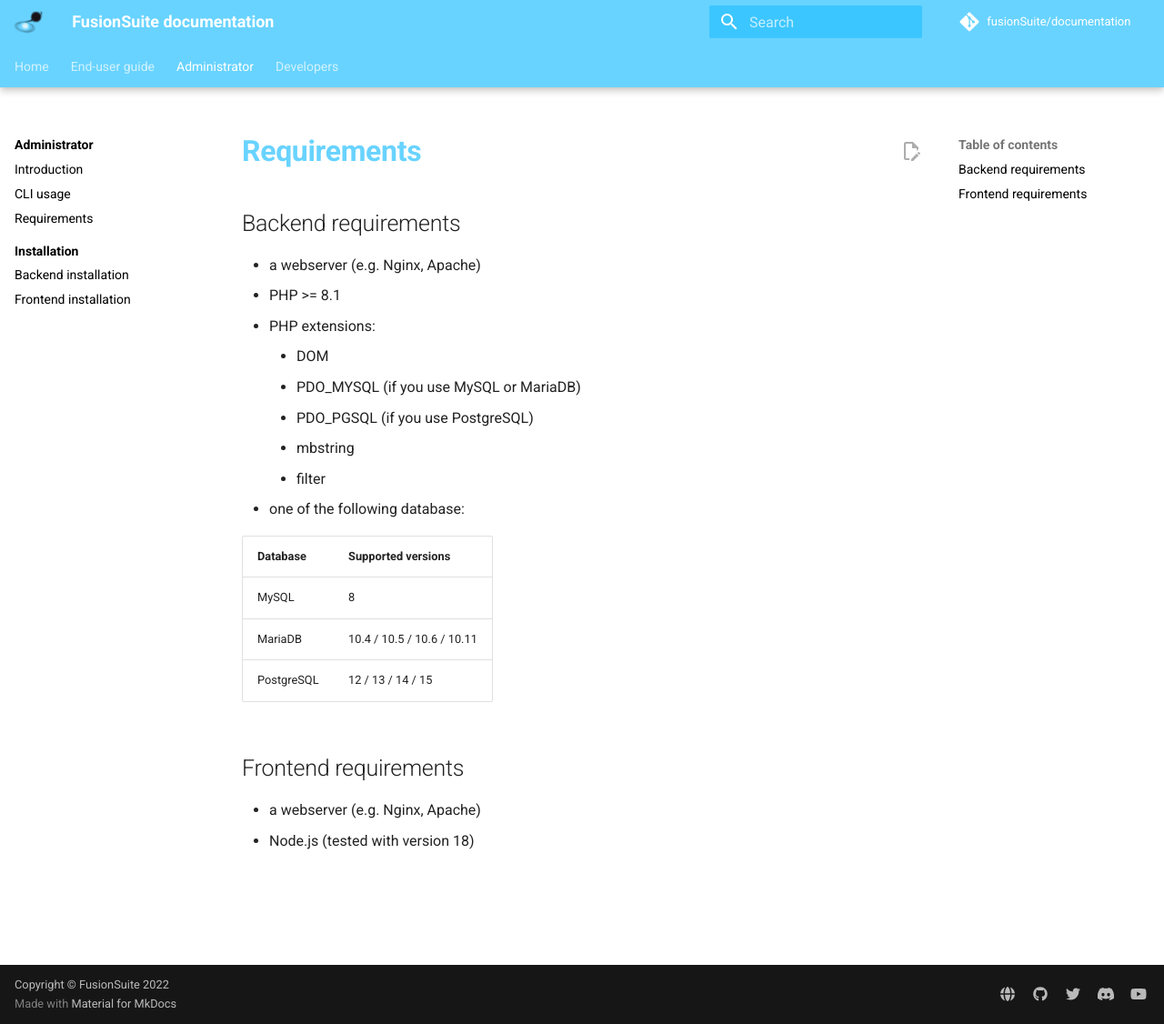
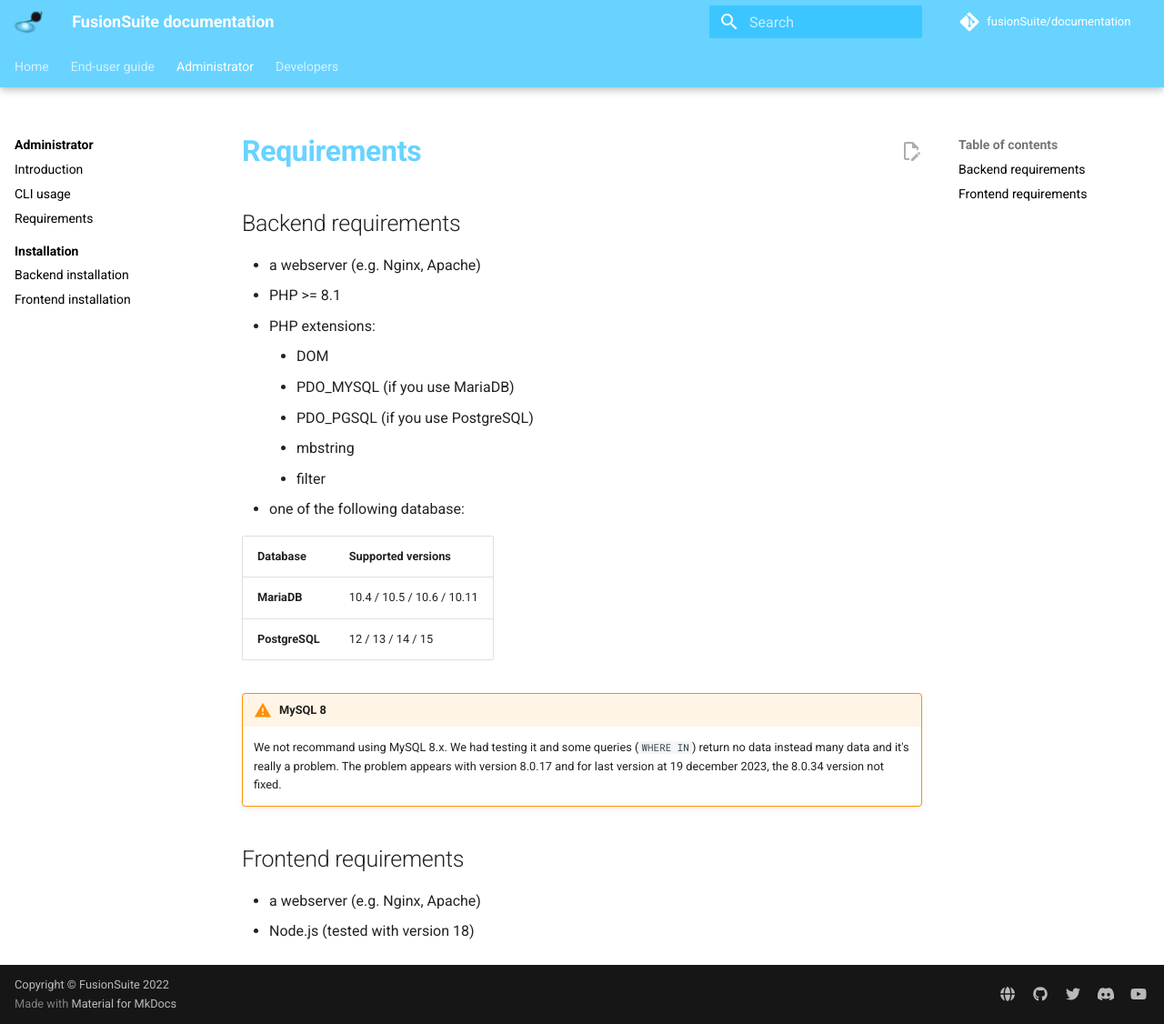
Before and after one commit to fusionSuite/documentation, an MkDocs documentation site: the page built from docs/administrators/requirements.md, in a window 1280 px wide and 1126 px high. Shown: the whole window at 91% size. Built offline with MkDocs 1.6.1 and Material for MkDocs 9.7.7, drawn with Linux system fonts in a browser that asks for light colours; comment, search, counter and statistics services are not loaded.

Commit message:
Drop MySQL support and add warning in requirements

```diff
--- a/docs/administrators/requirements.md
+++ b/docs/administrators/requirements.md
@@ -6,7 +6,7 @@
 * PHP >= 8.1
 * PHP extensions:
     * DOM
-    * PDO\_MYSQL (if you use MySQL or MariaDB)
+    * PDO\_MYSQL (if you use MariaDB)
     * PDO\_PGSQL (if you use PostgreSQL)
     * mbstring
     * filter
@@ -14,9 +14,11 @@
 
   | Database       | Supported versions         |
   |----------------|----------------------------|
-  | MySQL          | 8                          |
-  | MariaDB        | 10.4 / 10.5 / 10.6 / 10.11 |
-  | PostgreSQL     | 12 / 13 / 14 / 15          |
+  | **MariaDB**        | 10.4 / 10.5 / 10.6 / 10.11 |
+  | **PostgreSQL**     | 12 / 13 / 14 / 15          |
+
+!!! warning "MySQL 8"
+    We not recommand using MySQL 8.x. We had testing it and some queries (`WHERE IN`) return no data instead many data and it's really a problem. The problem appears with version 8.0.17 and for last version at 19 december 2023, the 8.0.34 version not fixed.
 
 ## Frontend requirements
 
```
Also changed, not shown: docs/administrators/installation/backend.md (+1 -1 lines), docs/developers/index.md (+1 -1 lines).
